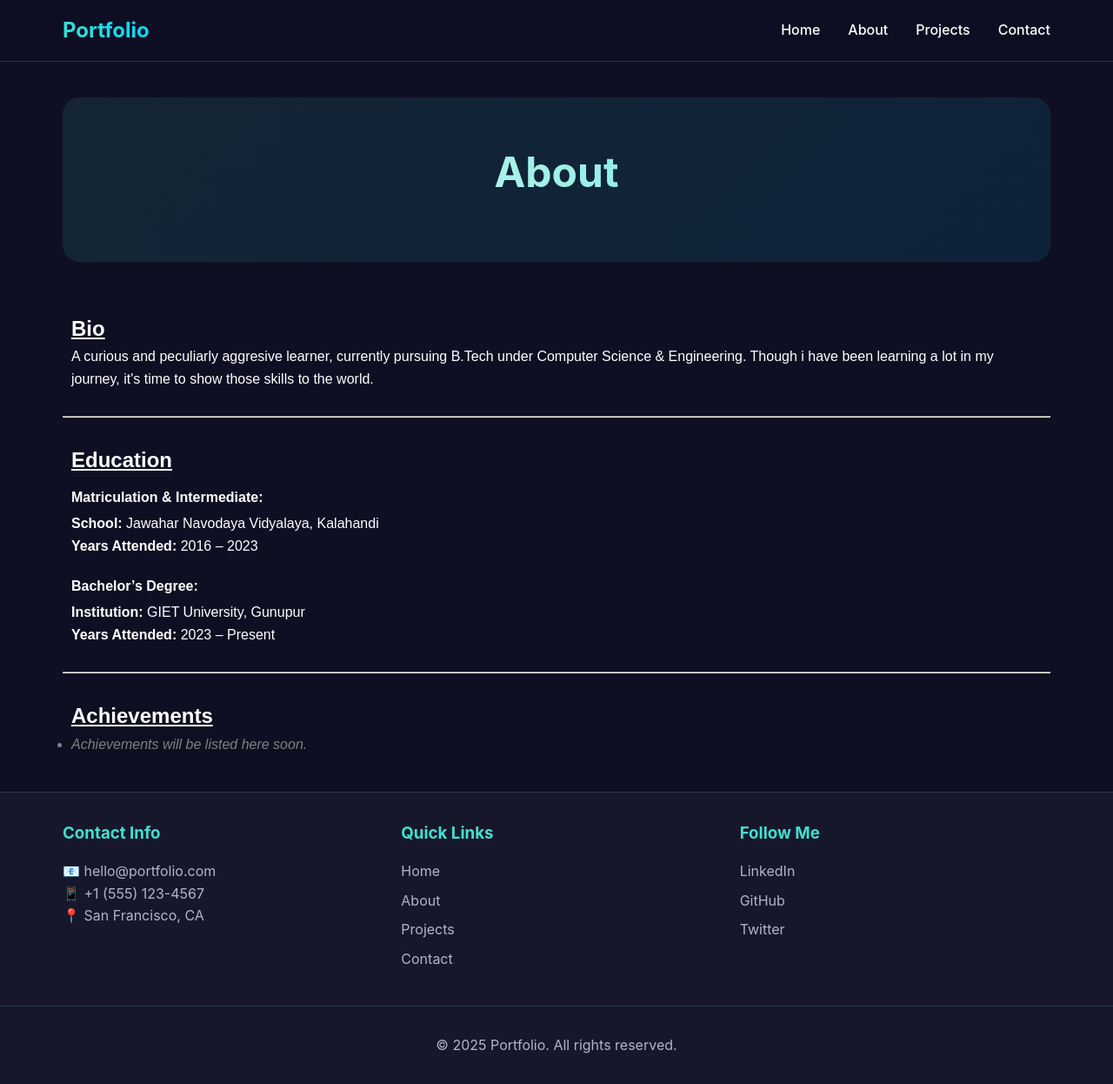
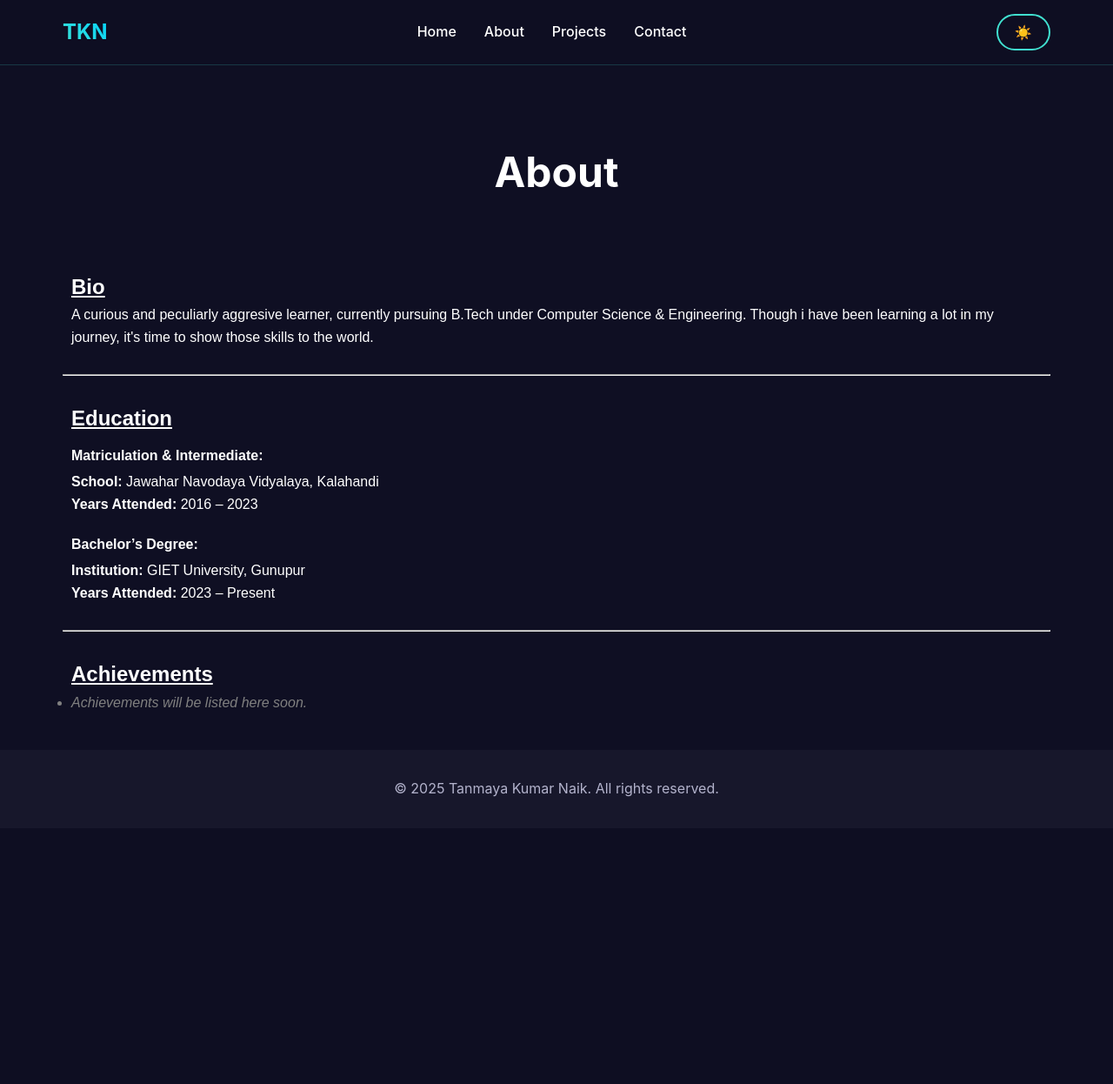
Before and after one commit to Tanmaya793/personal_portfolio, a Flask app: page /about in a window 1280 px wide. Shown: the whole page at 87% size. After the commit the page ends 916 px from the top, so only its background shows below. Run offline with Flask 3, Linux system fonts and the light colour scheme.

Commit message:
Theme toggle fixed

```diff
--- a/templates/base.html
+++ b/templates/base.html
@@ -1,8 +1,8 @@
 <!DOCTYPE html>
 <html lang="en">
 <head>
-    <meta charset="UTF-8">
-    <meta name="viewport" content="width=device-width, initial-scale=1.0">
+    <meta charset="UTF-8" />
+    <meta name="viewport" content="width=device-width, initial-scale=1.0"/>
     <title>{{title}}</title>
     <style>
         * {
@@ -19,6 +19,7 @@
             min-height: 100vh;
             display: flex;
             flex-direction: column;
+            transition: background 0.4s, color 0.4s;
         }
 
         /* Navigation */
@@ -87,7 +88,6 @@
             width: 100%;
         }
 
-        /* Mobile menu button */
         .menu-toggle {
             display: none;
             background: none;
@@ -97,7 +97,69 @@
             cursor: pointer;
         }
 
-        /* Main content area */
+        /* Toggle button from yesterday */
+        .btn-secondary {
+            background: transparent;
+            color: #ffffff;
+            border: 2px solid #40e0d0;
+            padding: 0.6rem 1.2rem;
+            border-radius: 50px;
+            font-size: 1rem;
+            font-weight: 600;
+            cursor: pointer;
+            transition: all 0.3s ease;
+            text-decoration: none;
+            display: inline-block;
+            position: relative;
+            overflow: hidden;
+        }
+
+        .btn-secondary:hover {
+            background: rgba(64, 224, 208, 0.1);
+            transform: translateY(-3px);
+        }
+
+        /* Light mode theme */
+        body.light-mode {
+            background: #f5f5f5;
+            color: #1a1a1a;
+        }
+
+        body.light-mode .navbar {
+            background: rgba(230, 230, 230, 0.9);
+            border-bottom: 1px solid rgba(0, 0, 0, 0.1);
+        }
+
+        body.light-mode .nav-links a {
+            color: #1a1a1a;
+        }
+
+        body.light-mode .nav-links a:hover,
+        body.light-mode .nav-links a.active {
+            color: #3282b8;
+        }
+
+        body.light-mode .nav-links a::after {
+            background: linear-gradient(45deg, #0f4c75, #3282b8);
+        }
+
+        body.light-mode .logo {
+            background: linear-gradient(45deg, #0f4c75, #3282b8);
+            -webkit-background-clip: text;
+            -webkit-text-fill-color: transparent;
+        }
+
+        body.light-mode .btn-secondary {
+            background-color: #ffffff;
+            color: #0f4c75;
+            border: 2px solid #3282b8;
+        }
+
+        body.light-mode .btn-secondary:hover {
+            background: rgba(15, 76, 117, 0.1);
+        }
+
+        /* Page structure */
         .main-content {
             flex: 1;
             margin-top: 80px;
@@ -110,196 +172,71 @@
             padding: 0 2rem;
         }
 
-        /* Page header */
         .page-header {
             text-align: center;
             padding: 3rem 0;
-            background: linear-gradient(135deg, rgba(64, 224, 208, 0.1), rgba(0, 212, 255, 0.1));
-            border-radius: 20px;
-            margin-bottom: 3rem;
         }
 
         .page-title {
             font-size: 3rem;
             font-weight: 700;
-            background: linear-gradient(45deg, #ffffff, #40e0d0);
-            -webkit-background-clip: text;
-            -webkit-text-fill-color: transparent;
-            background-clip: text;
             margin-bottom: 1rem;
         }
 
         .page-subtitle {
+            font-size: 1.2rem;
             color: #b3b3cc;
-            font-size: 1.2rem;
-            max-width: 600px;
-            margin: 0 auto;
         }
 
-        /* Content sections */
-        .content-section {
-            background: rgba(255, 255, 255, 0.05);
-            border-radius: 15px;
+        footer {
+            background: rgba(26, 26, 46, 0.8);
+            color: #b3b3cc;
             padding: 2rem;
-            margin-bottom: 2rem;
-            border: 1px solid rgba(64, 224, 208, 0.2);
-        }
-
-        .section-title {
-            font-size: 2rem;
-            margin-bottom: 1.5rem;
-            color: #40e0d0;
-        }
-
-        /* Footer */
-        .footer {
-            background: rgba(26, 26, 46, 0.8);
-            border-top: 1px solid rgba(64, 224, 208, 0.2);
-            padding: 2rem 0;
+            text-align: center;
             margin-top: auto;
         }
 
-        .footer-content {
-            max-width: 1200px;
-            margin: 0 auto;
-            padding: 0 2rem;
-            display: grid;
-            grid-template-columns: repeat(auto-fit, minmax(250px, 1fr));
-            gap: 2rem;
-        }
-
-        .footer-section h3 {
-            color: #40e0d0;
-            margin-bottom: 1rem;
-        }
-
-        .footer-section p,
-        .footer-section a {
-            color: #b3b3cc;
-            text-decoration: none;
-            transition: color 0.3s ease;
-        }
-
-        .footer-section a:hover {
-            color: #40e0d0;
-        }
-
-        .footer-links {
-            list-style: none;
-        }
-
-        .footer-links li {
-            margin-bottom: 0.5rem;
-        }
-
-        .footer-bottom {
-            text-align: center;
-            padding-top: 2rem;
-            border-top: 1px solid rgba(64, 224, 208, 0.2);
-            margin-top: 2rem;
-            color: #b3b3cc;
-        }
-
-        /* Responsive Design */
         @media (max-width: 768px) {
             .menu-toggle {
                 display: block;
             }
 
             .nav-links {
-                position: fixed;
+                display: none;
+                flex-direction: column;
+                position: absolute;
                 top: 80px;
-                left: -100%;
+                left: 0;
+                background: rgba(15, 15, 35, 0.98);
                 width: 100%;
-                height: calc(100vh - 80px);
-                background: rgba(15, 15, 35, 0.98);
-                flex-direction: column;
-                justify-content: flex-start;
-                align-items: center;
-                padding-top: 2rem;
-                transition: left 0.3s ease;
+                padding: 1rem 0;
             }
 
             .nav-links.active {
-                left: 0;
+                display: flex;
             }
 
             .nav-links li {
                 margin: 1rem 0;
-            }
-
-            .page-title {
-                font-size: 2.5rem;
-            }
-
-            .nav-container {
-                padding: 0 1rem;
-            }
-
-            .container {
-                padding: 0 1rem;
-            }
-
-            .footer-content {
-                grid-template-columns: 1fr;
                 text-align: center;
             }
-        }
-
-        /* Utility classes */
-        .text-center { text-align: center; }
-        .text-left { text-align: left; }
-        .text-right { text-align: right; }
-
-        .mb-1 { margin-bottom: 1rem; }
-        .mb-2 { margin-bottom: 2rem; }
-        .mb-3 { margin-bottom: 3rem; }
-
-        .mt-1 { margin-top: 1rem; }
-        .mt-2 { margin-top: 2rem; }
-        .mt-3 { margin-top: 3rem; }
-
-        .btn {
-            display: inline-block;
-            padding: 0.8rem 1.5rem;
-            background: linear-gradient(45deg, #40e0d0, #00d4ff);
-            color: #0f0f23;
-            text-decoration: none;
-            border-radius: 25px;
-            font-weight: 600;
-            transition: all 0.3s ease;
-            border: none;
-            cursor: pointer;
-        }
-
-        .btn:hover {
-            transform: translateY(-2px);
-            box-shadow: 0 10px 25px rgba(64, 224, 208, 0.3);
-        }
-
-        .btn-outline {
-            background: transparent;
-            color: #40e0d0;
-            border: 2px solid #40e0d0;
-        }
-
-        .btn-outline:hover {
-            background: rgba(64, 224, 208, 0.1);
-            color: #40e0d0;
         }
     </style>
 </head>
 <body>
     <nav class="navbar">
         <div class="nav-container">
-            <a href="index.html" class="logo">Portfolio</a>
+            <a href="#" class="logo">TKN</a>
             <ul class="nav-links" id="nav-links">
-                <li><a href="{{url_for("home",title="Home")}}" class="nav-link">Home</a></li>
-                <li><a href="{{url_for("about",title="about",description="This is the about us page!")}}" class="nav-link">About</a></li>
-                <li><a href="{{url_for("projects",title="projects",description="project page, build in progress!")}}" class="nav-link">Projects</a></li>
-                <li><a href="{{url_for("contact",title="Contact",description="Contact page, build in progress!!")}}" class="nav-link">Contact</a></li>
+                <li><a href="{{url_for('home', title='Home')}}" class="nav-link">Home</a></li>
+                <li><a href="{{url_for('about', title='About')}}" class="nav-link">About</a></li>
+                <li><a href="{{url_for('projects', title='Projects')}}" class="nav-link">Projects</a></li>
+                <li><a href="{{url_for('contact', title='Contact')}}" class="nav-link">Contact</a></li>
             </ul>
-            <button class="menu-toggle" id="menu-toggle">☰</button>
+            <div>
+                <button id="theme-toggle" class="btn btn-secondary">☀️</button>
+                <button class="menu-toggle" id="menu-toggle">☰</button>
+            </div>
         </div>
     </nav>
 
@@ -311,48 +248,17 @@
             </header>
 
             <div class="page-content">
-                {% block content %}
-
-                {% endblock %}
+                {% block content %}{% endblock %}
             </div>
         </div>
     </main>
 
-    <footer class="footer">
-        <div class="footer-content">
-            <div class="footer-section">
-                <h3>Contact Info</h3>
-                <p>📧 hello@portfolio.com</p>
-                <p>📱 +1 (555) 123-4567</p>
-                <p>📍 San Francisco, CA</p>
-            </div>
-
-            <div class="footer-section">
-                <h3>Quick Links</h3>
-                <ul class="footer-links">
-                    <li><a href="{{url_for("home",title="home",description="This is home")}}">Home</a></li>
-                    <li><a href="{{url_for("about",title="about",description="This is about us page!!")}}">About</a></li>
-                    <li><a href="url_for("projects",title="projects",description="Project page will be updated soon...")">Projects</a></li>
-                    <li><a href="url_for("contact",title="contact",description="Contact page will be updated soon...")">Contact</a></li>
-                </ul>
-            </div>
-
-            <div class="footer-section">
-                <h3>Follow Me</h3>
-                <ul class="footer-links">
-                    <li><a href="https://www.linkedin.com/in/tanmaya-kumar-naik-3513a2302/" target="_blank">LinkedIn</a></li>
-                    <li><a href="https://github.com/Tanmaya793" target="_blank">GitHub</a></li>
-                    <li><a href="https://x.com/Tanmaya00748916" target="_blank">Twitter</a></li>
-                </ul>
-            </div>
-        </div>
-        <div class="footer-bottom">
-            <p>&copy; 2025 Portfolio. All rights reserved.</p>
-        </div>
+    <footer>
+        <p>&copy; 2025 Tanmaya Kumar Naik. All rights reserved.</p>
     </footer>
 
     <script>
-        // Mobile menu toggle
+        // Mobile nav toggle
         const menuToggle = document.getElementById('menu-toggle');
         const navLinks = document.getElementById('nav-links');
 
@@ -360,33 +266,21 @@
             navLinks.classList.toggle('active');
         });
 
-        // Close mobile menu when clicking on a link
-        document.querySelectorAll('.nav-link').forEach(link => {
-            link.addEventListener('click', () => {
-                navLinks.classList.remove('active');
-            });
-        });
+        // Theme toggle
+        const toggleThemeBtn = document.getElementById('theme-toggle');
+        const body = document.body;
 
-        // Highlight active navigation link
-        const currentPage = window.location.pathname.split('/').pop() || 'index.html';
-        document.querySelectorAll('.nav-link').forEach(link => {
-            if (link.getAttribute('href') === currentPage) {
-                link.classList.add('active');
-            }
-        });
+        // Load saved theme
+        if (localStorage.getItem('theme') === 'light') {
+            body.classList.add('light-mode');
+            toggleThemeBtn.textContent = '🌙';
+        }
 
-        // Smooth scrolling for anchor links
-        document.querySelectorAll('a[href^="#"]').forEach(anchor => {
-            anchor.addEventListener('click', function (e) {
-                e.preventDefault();
-                const target = document.querySelector(this.getAttribute('href'));
-                if (target) {
-                    target.scrollIntoView({
-                        behavior: 'smooth',
-                        block: 'start'
-                    });
-                }
-            });
+        toggleThemeBtn.addEventListener('click', () => {
+            body.classList.toggle('light-mode');
+            const isLight = body.classList.contains('light-mode');
+            toggleThemeBtn.textContent = isLight ? '🌙' : '☀️';
+            localStorage.setItem('theme', isLight ? 'light' : 'dark');
         });
     </script>
 </body>
```
